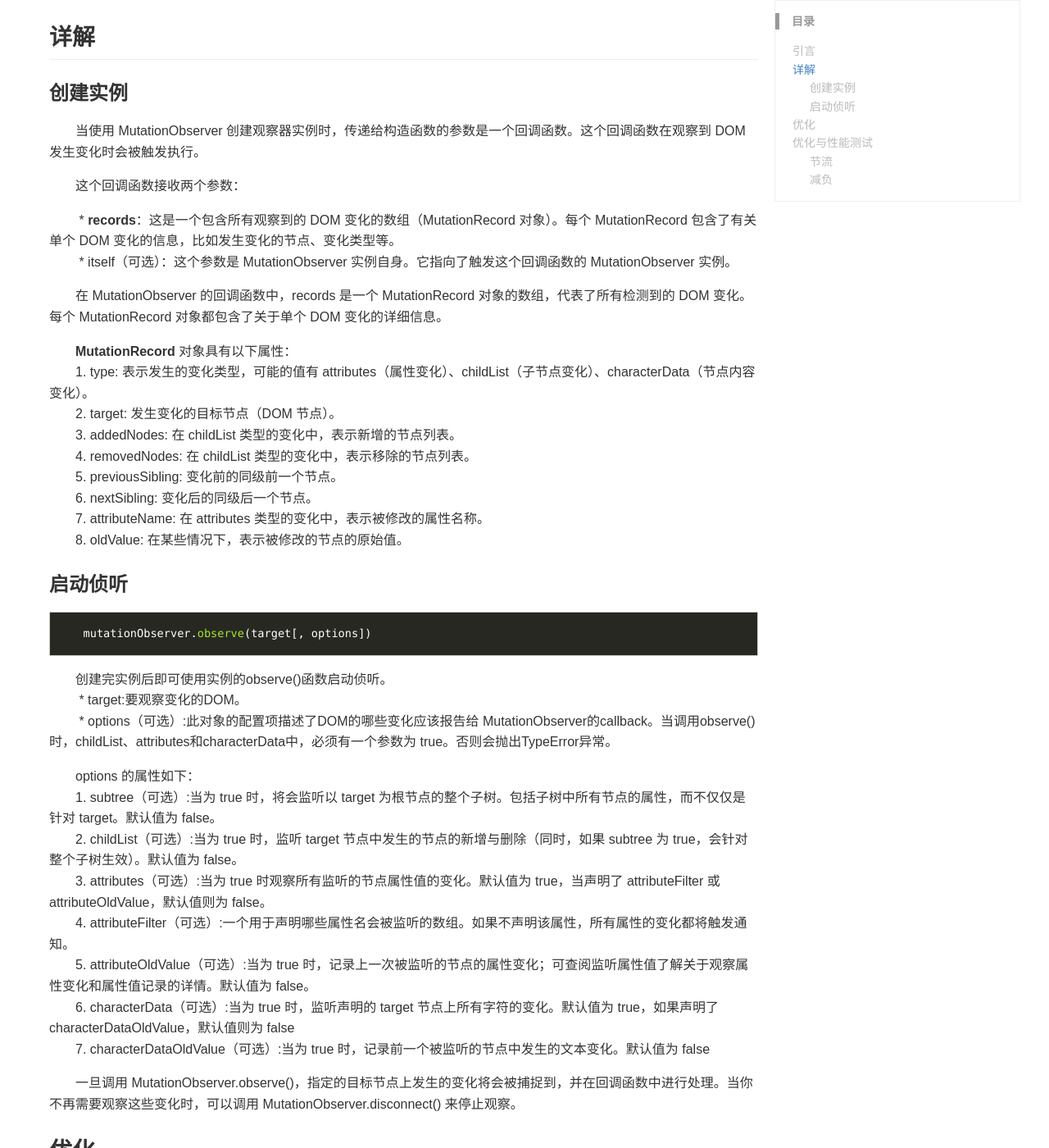
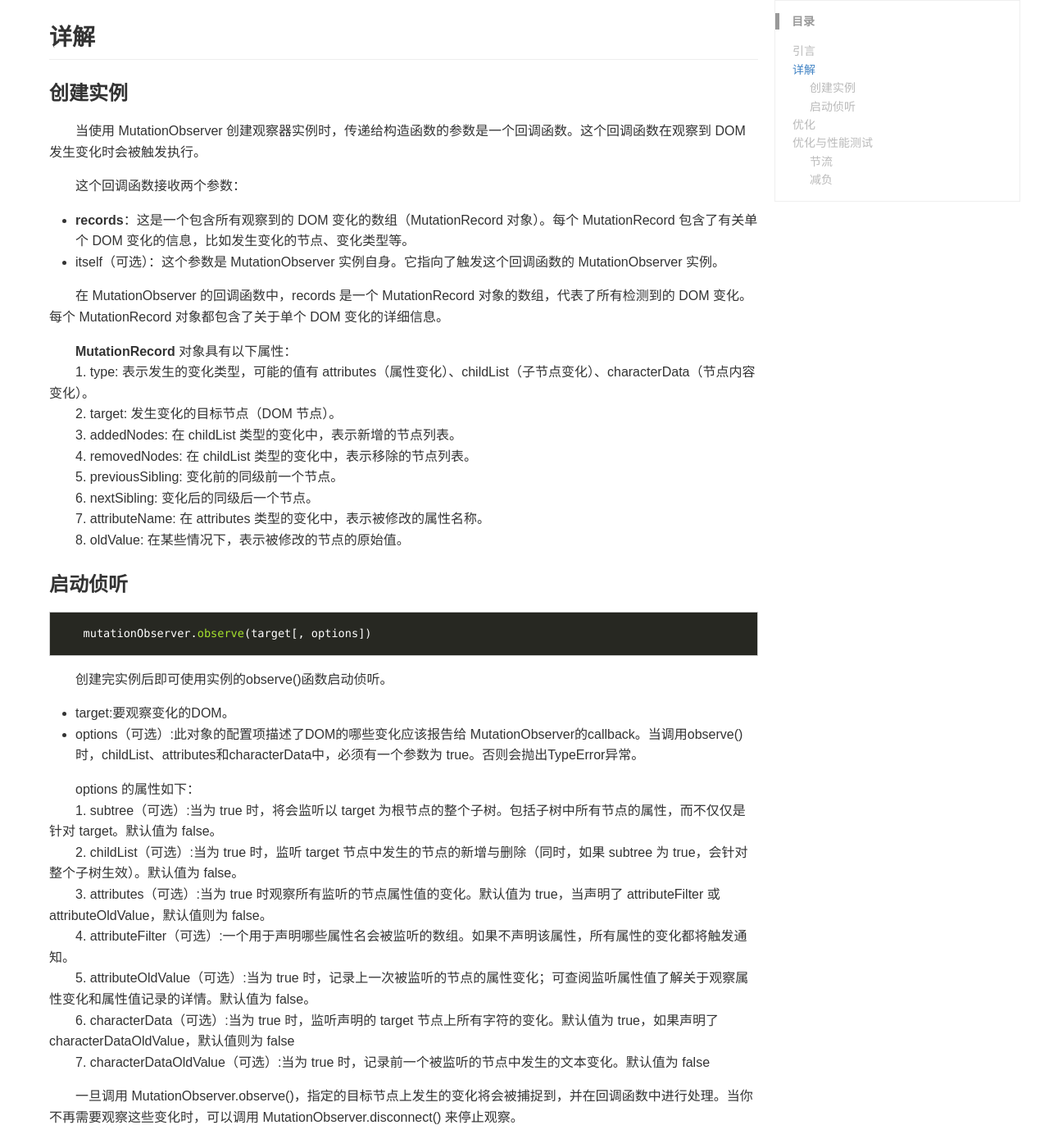
Before and after one commit to acteds/acteds.github.io, a Jekyll site: the page built from _posts/2024-01-10-节流与去重的重要性.md, in a window 1280 px wide and 1400 px high, scrolled down 883 px. Shown: the whole window at 82% size. Built offline with Jekyll 4.4.1, drawn with Linux system fonts in a browser that asks for light colours; some of the changed lines change nothing that is shown; some of the changed text lies outside the part shown.

Commit message:
更新文章

````diff
--- a/_posts/2024-01-10-节流与去重的重要性.md
+++ b/_posts/2024-01-10-节流与去重的重要性.md
@@ -43,8 +43,8 @@ function dom修改事件(document,func) {
 
 &emsp;&emsp;这个回调函数接收两个参数：
 
-&emsp;&emsp; * **records**：这是一个包含所有观察到的 DOM 变化的数组（MutationRecord 对象）。每个 MutationRecord 包含了有关单个 DOM 变化的信息，比如发生变化的节点、变化类型等。
-&emsp;&emsp; * itself（可选）：这个参数是 MutationObserver 实例自身。它指向了触发这个回调函数的 MutationObserver 实例。
+ * **records**：这是一个包含所有观察到的 DOM 变化的数组（MutationRecord 对象）。每个 MutationRecord 包含了有关单个 DOM 变化的信息，比如发生变化的节点、变化类型等。
+ * itself（可选）：这个参数是 MutationObserver 实例自身。它指向了触发这个回调函数的 MutationObserver 实例。
 
 &emsp;&emsp;在 MutationObserver 的回调函数中，records 是一个 MutationRecord 对象的数组，代表了所有检测到的 DOM 变化。每个 MutationRecord 对象都包含了关于单个 DOM 变化的详细信息。
 
@@ -63,8 +63,8 @@ function dom修改事件(document,func) {
    mutationObserver.observe(target[, options])
 ```
 &emsp;&emsp;创建完实例后即可使用实例的observe()函数启动侦听。
-&emsp;&emsp; * target:要观察变化的DOM。
-&emsp;&emsp; * options（可选）:此对象的配置项描述了DOM的哪些变化应该报告给 MutationObserver的callback。当调用observe()时，childList、attributes和characterData中，必须有一个参数为 true。否则会抛出TypeError异常。
+ * target:要观察变化的DOM。
+ * options（可选）:此对象的配置项描述了DOM的哪些变化应该报告给 MutationObserver的callback。当调用observe()时，childList、attributes和characterData中，必须有一个参数为 true。否则会抛出TypeError异常。
 
 &emsp;&emsp;options 的属性如下：
 &emsp;&emsp;1. subtree（可选）:当为 true 时，将会监听以 target 为根节点的整个子树。包括子树中所有节点的属性，而不仅仅是针对 target。默认值为 false。
````
